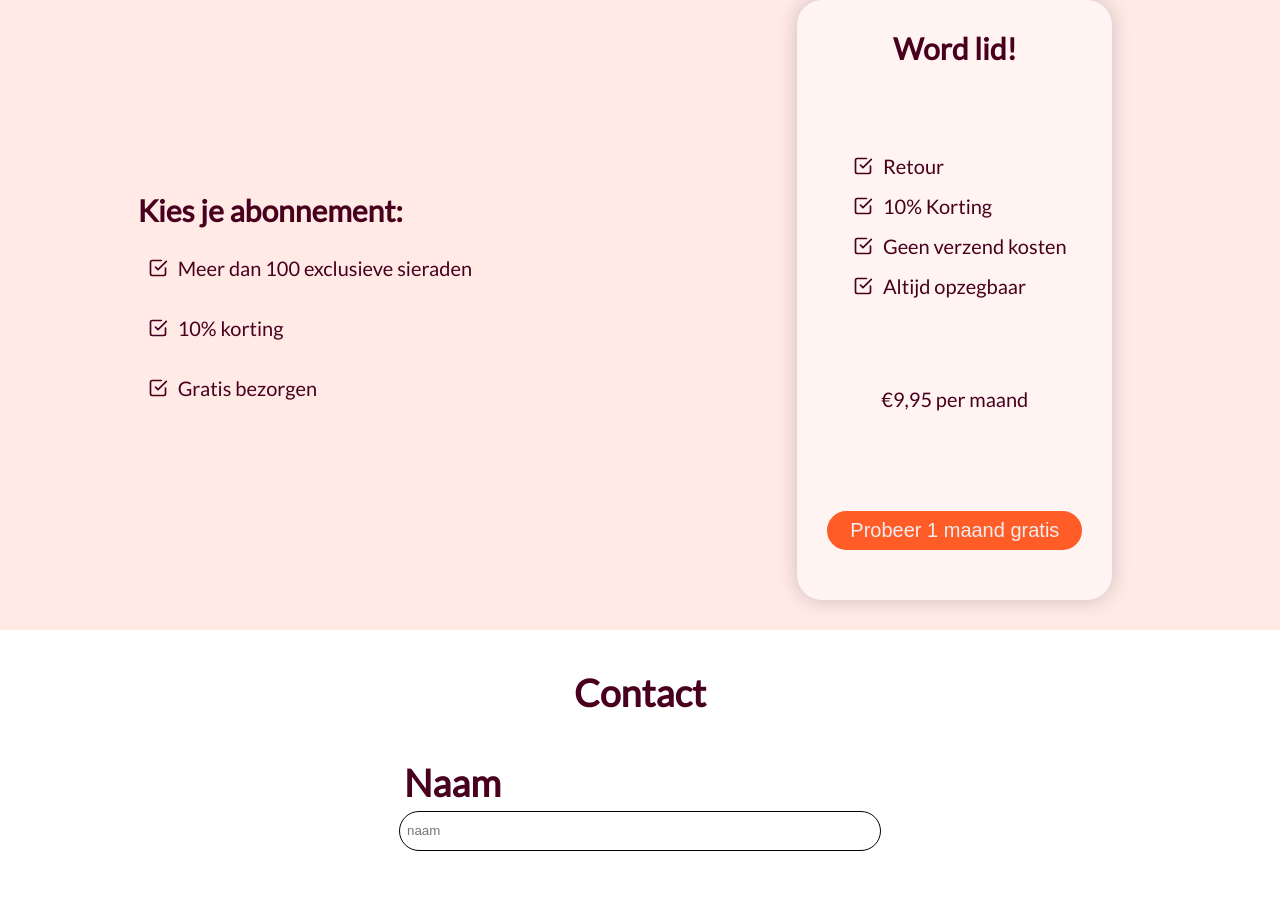
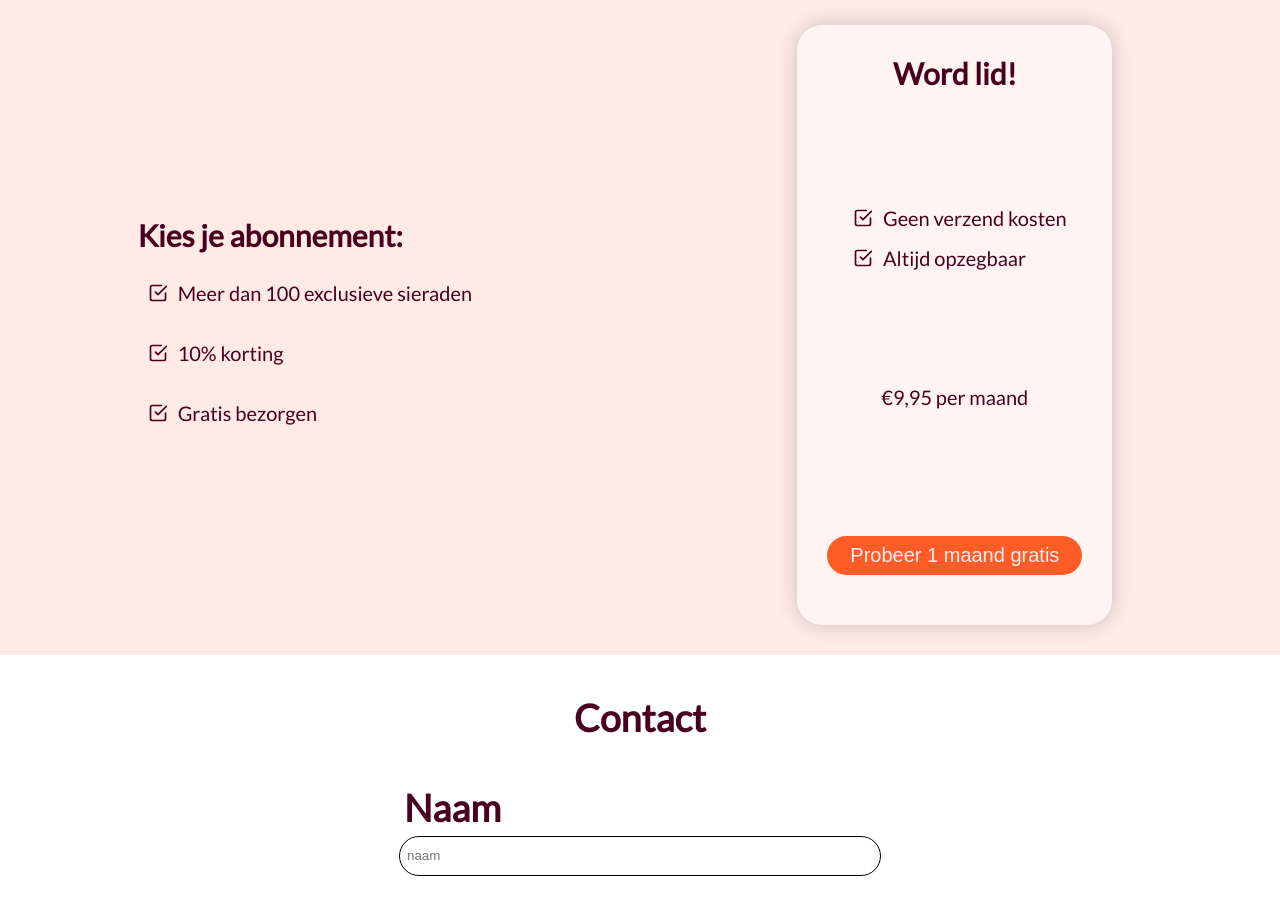
Before and after one commit to Shihua-liu/spark, a React (Create React App) app in the folder spark/: page / in a window 1280 px wide. Shown: the part 2262-3163 px from the top of the page. Built offline with nearby package versions, Linux system fonts and the light colour scheme.

Commit message:
icon groter op feature en bij card had ik dubbel 10% korting

```diff
--- a/spark/src/components/firstpage/Cards/Cards.js
+++ b/spark/src/components/firstpage/Cards/Cards.js
@@ -5,7 +5,7 @@ class Cards extends React.Component {
     constructor(props) {
         super(props);
         this.state = {
-           text: ["Retour", "10% Korting", "Geen verzend kosten", "Altijd opzegbaar"],
+           text: [ "Geen verzend kosten", "Altijd opzegbaar", ],
         }
     }
 
--- a/spark/src/components/firstpage/Feature/Feature.css
+++ b/spark/src/components/firstpage/Feature/Feature.css
@@ -30,6 +30,11 @@
 
 }
 
+.feature__figure > svg{
+    width: 4.5rem;
+    height: 4.5rem;
+}
+
 .feature__figure img{
     height: 50%;
     object-fit: contain;
--- a/spark/src/components/firstpage/firstpage.js
+++ b/spark/src/components/firstpage/firstpage.js
@@ -22,7 +22,7 @@ const firstpage = () => {
             <BigPicture />
             <AboutPart />
             <Sectionfirst BigTitleSection="Features">
-                <Feature iconimage={<TbTruckReturn />} head="Cash Back" text={<p>Niet blij? <br></br>krijg je geld terug</p>}/>
+                <Feature iconimage={<TbTruckReturn  />} head="Cash Back" text={<p>Niet blij? <br></br>krijg je geld terug</p>}/>
                 <Feature iconimage={<BiSupport />} head="Support" text={ <p>Hulp nodig? <br></br>Neem contact op <br /> met onze 24/7 service</p>}/>
                 <Feature iconimage={<MdHighQuality />} head="Hoge Kwaliteit" text={<p>Wij maken gebruiken <br /> het beste kwaliteit dat er is</p>}/>
             </Sectionfirst>
```
Also changed, not shown: spark/src/components/firstpage/Feature/Feature.js (line endings or trailing spaces).
